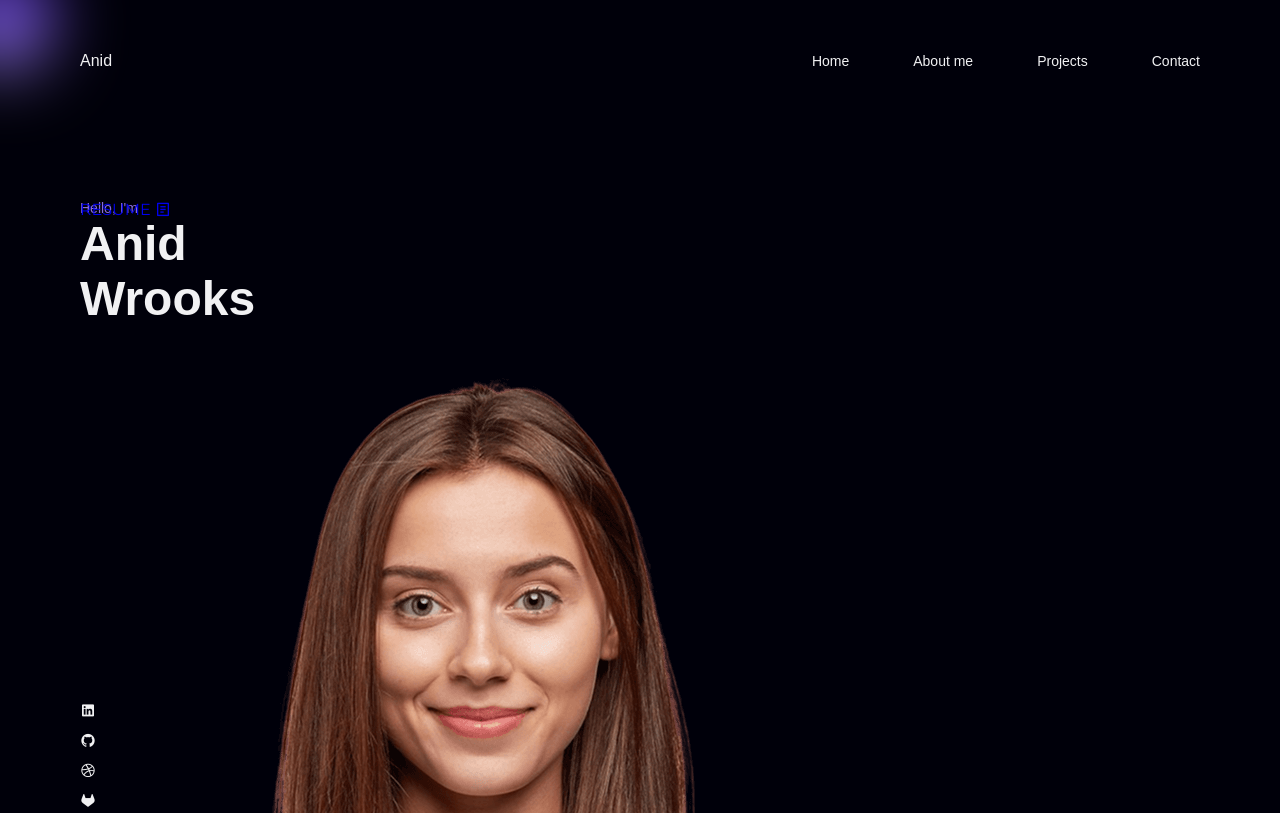
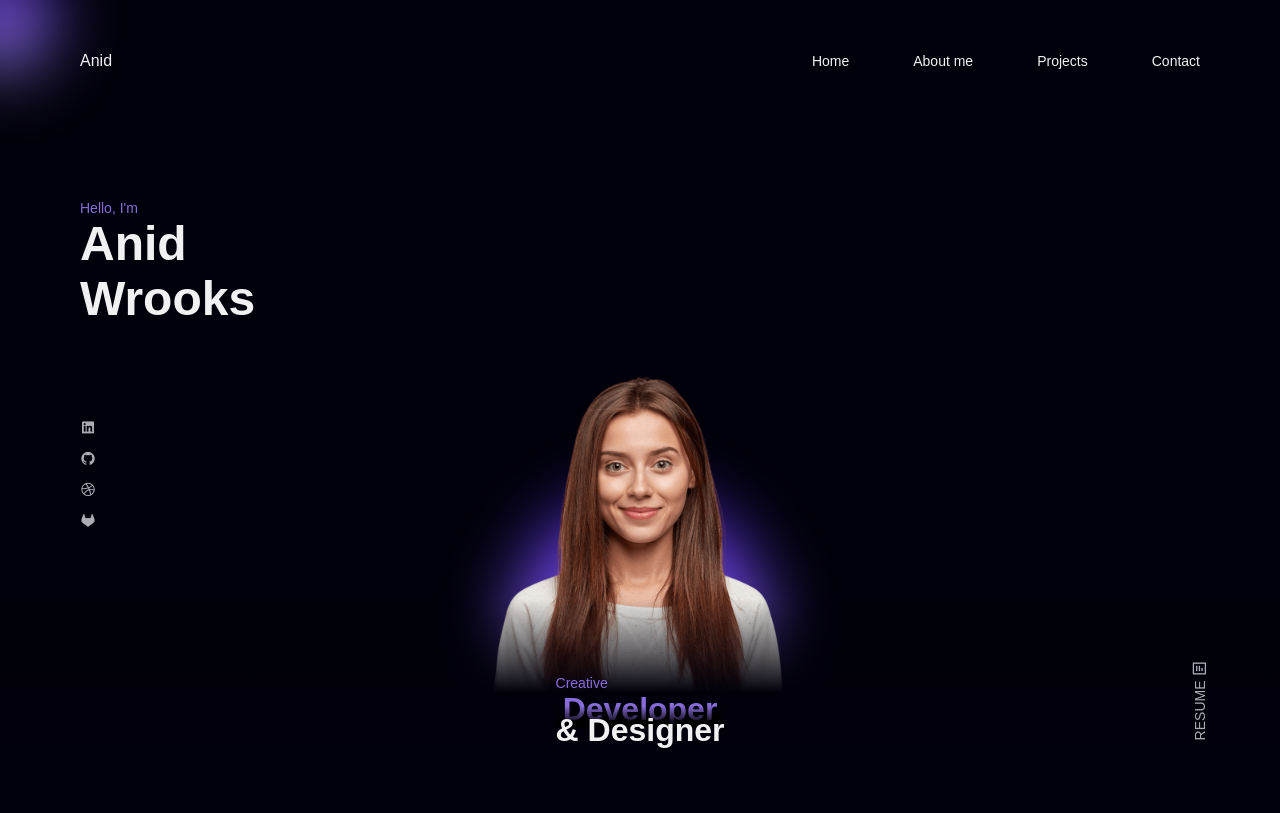
Before and after one commit to gaga4l/Personal-Portfolio, a plain HTML site: page index.html in a window 1280 px wide. Shown: the top 813 px of the page. Drawn offline with nearby package versions, Linux system fonts and the light colour scheme; a web font is replaced by a local one.

Commit message:
Working on home page

```diff
--- a/assets/css/styles.css
+++ b/assets/css/styles.css
@@ -232,6 +232,7 @@ img {
 /* Active link */
 
 /*=============== HOME ===============*/
+
 .home{
   position: relative;
 }
@@ -259,6 +260,7 @@ img {
 
 .home-image {
   position: relative;
+  display: grid;
   overflow-y: clip;
 }
 
@@ -266,28 +268,29 @@ img {
   position: absolute;
   width: 250px;
   height: 250px;
+  bottom: 0;
+  justify-self: center;
+}
+
+.home-profile{
+  width: 320px;
+  justify-self: center;
+}
+
+.home-shadow {
+  width: 100%;
+  height: 375px;
+  background: linear-gradient(180deg,
+              hsla(244, 100%, 2%, 0) 60%,
+              hsla(244, 100%, 2%) 85%);
+  bottom: 1rem;
+  z-index: 2;
+}
+
+.home-info{
   bottom: -1rem;
   justify-self: center;
-}
-.home-socials{
-  display: flex;
-  flex-direction: column;
-  row-gap: .7rem;
-  align-self: center;
-}
-.home-social{
-  color: var(--title-color);
-  font-size: 1rem;
-  transition: transform .3s ease-in-out;
-}
-
-.home-social:hover, .home-social:focus{
-  transform: translateX(.3rem);
-}
-
-.home-info {
-  bottom: -5rem;
-  justify-self: center;
+  z-index: 3;
 }
 
 .home-split{
@@ -297,129 +300,68 @@ img {
 }
 
 .home-profession-1, .home-profession-2{
-  font-size: ;
+  font-size: var(--bigger-font-size);
+  text-align: center;
+  overflow: hidden;
+}
+.home-profession-1{
+  position: relative;
+  color: var(--first-color);
+}
+.home-profession-1::after{
+  content: '';
+  width: 100%;
+  height: 100%;
+  background: linear-gradient(0deg,
+              hsla(0, 0%, 0%) 10%,
+              hsla(0, 0%, 0%, 0) 60%);
+  position: absolute;
+  top: 0;
+  left: 0;
 }
 
-.home-shadow {
-  width: 100%;
-  height: 375px;
-  background: linear-gradient(180deg,
-              hsla(0, 0%, 0%, 0) 20%,
-              hsla(0, 0%, 0%) 80%);
-  bottom: 1rem;
-  z-index: 2rem;
+.home-profession-2{
+  transform: translateY(-1rem);
+}
+
+.home-socials{
+  z-index: 2;
+  left: 0;
+  display: flex;
+  flex-direction: column;
+  row-gap: .75rem;
+  align-self: center;
+}
+
+.home-social{
+  color: var(--text-color);
+  font-size: 1rem;
+  transition: transform .3s, color .3s;
+}
+.home-social:hover, .home-social:focus{
+  transform: translateX(.3rem);
+  color: var(--first-color);
+}
+
+.home-cv{
+  right: -2.5rem;
+  bottom: 2.5rem;
+  z-index: 2;
+  rotate: -90deg;
+  color: var(--text-color);
+  font: var(--font-medium) var(--small-font-size) var(--second-font);
+  align-items: center;
+  column-gap: .5rem;
+  transition: color .3s;
+}
+.home-cv i{
+  font-size: 1rem;
+}
+.home-cv:hover, .home-cv:focus{
+  color: var(--first-color);
 }
 
 
-
-
-
-
-
-
-
-
-
-
-
-
-
-
-
-
-
-
-
-
-
-
-
-
-
-
-
-
-
-/* .home {
-  position: relative;
-}
-.home-container {
-  position: relative;
-  padding-top: 4rem;
-  row-gap: 3rem;
-}
-
-.home-greeting {
-  font-size: var(--h3-font-size);
-  font-weight: var(--font-regular);
-  color: var(--first-color);
-}
-
-.home-name {
-  font-size: var(--biggest-font-size);
-  font-weight: var(--font-semi-bold);
-}
-
-.home-image {
-  position: relative;
-  display: grid;
-  overflow-y: clip;
-}
-
-.home-image .blob-animate {
-  width: 250px;
-  height: 250px;
-  bottom: 0;
-  justify-self: center;
-}
-
-.home-profile {
-  width: 320px;
-  justify-self: center;
-}
-
-.home-shadow,
-.home-info,
-.home-cv,
-.home-socials {
-  position: absolute;
-}
-
-.home-shadow {
-  width: 100%;
-  height: 375px;
-  background: linear-gradient(
-    180deg,
-    hsla(240, 100%, 2%, 0) 60%,
-    hsla(240, 100%, 2%) 85%
-  );
-  bottom: -1rem;
-  z-index: 2;
-}
-
-.home-info {
-  bottom: -1rem;
-  justify-self: center;
-  z-index: 2;
-}
-.home-split {
-  font-size: var(--small-font-size);
-  font-weight: var(--font-regular);
-  color: var(--first-color);
-}
-.home-profession-1,
-.home-profession-2 {
-  font-size: var(--bigger-font-size);
-}
-.home-profession-1 {
-  position: relative;
-}
-
-.home-socials {
-  display: flex;
-  flex-direction: column;
-  align-self: center;
-} */
 /*=============== BUTTON ===============*/
 
 /*=============== ABOUT ===============*/
--- a/index.html
+++ b/index.html
@@ -80,8 +80,8 @@
 
           <div class="home-info">
             <h3 class="home-split">Creative</h3>
-            <h2 class="home-profession-1">Designer</h2>
-            <h2 class="home-profession-2">& Developer</h2>
+            <h2 class="home-profession-1">Developer</h2>
+            <h2 class="home-profession-2">& Designer</h2>
           </div>
 
           <div class="home-socials">
```
